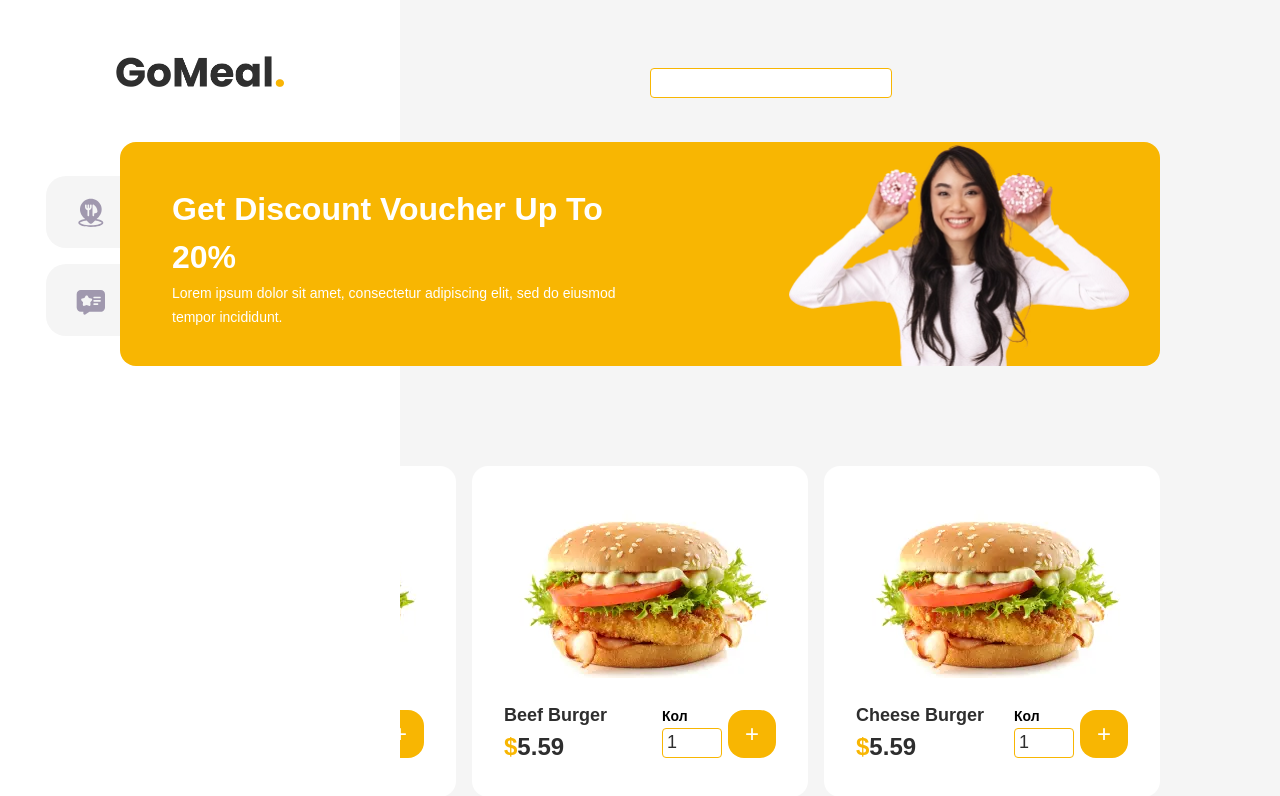
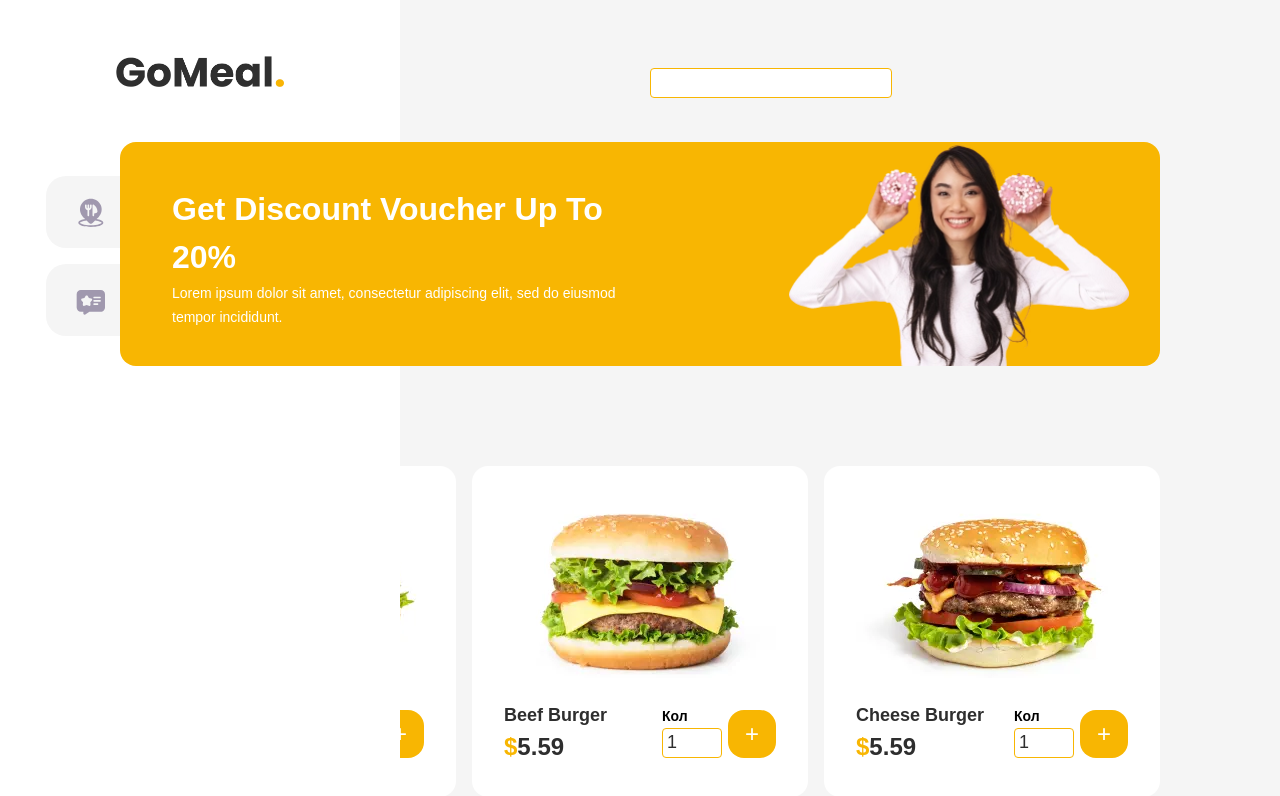
Before and after one commit to Maksimssw/meal, a React (Create React App) app: page / in a window 1280 px wide. Shown: the top 796 px of the page. Built offline with nearby package versions, Linux system fonts and the light colour scheme.

Commit message:
feat(layout): dynamic images

```diff
--- a/src/components/Cart/CartItem/index.js
+++ b/src/components/Cart/CartItem/index.js
@@ -1,14 +1,17 @@
+import Button from "../../UI/Button";
+
 import styles from "./index.module.css";
-import pizza from "../../../static/image/pizza.webp";
-import Button from "../../UI/Button";
 
 const CartItem = (props) => {
   const amountTotal = (props.price * props.amount).toFixed(2)
 
+  const image = require(`../../../static/image/${props.category}/${props.image}`)
+
   return (
     <li className={`${styles.cart} grid-row`}>
       <img
-        src={pizza}
+        className={styles['cart__image']}
+        src={image}
         alt=""
       />
 
--- a/src/components/Cart/CartItem/index.module.css
+++ b/src/components/Cart/CartItem/index.module.css
@@ -1,3 +1,9 @@
+.cart__image {
+  width: 80px;
+  height: 80px;
+  object-fit: contain;
+}
+
 .cart__content {
   display: grid;
   grid-row-gap: 4px;
--- a/src/components/Cart/OrderMenu/index.js
+++ b/src/components/Cart/OrderMenu/index.js
@@ -25,6 +25,8 @@ const OrderMenu = () => {
         name={item.name}
         amount={item.amount}
         price={item.price}
+        image={item.image}
+        category={item.category}
         onAddToItem={addToItemHandler.bind(null, item)}
         onRemoveToItem={removeToItemHandler.bind(null, item.id)}
       />
--- a/src/components/Meals/MealItem/index.js
+++ b/src/components/Meals/MealItem/index.js
@@ -1,20 +1,23 @@
 import {useContext} from "react";
 
+import CartContext from "../../../store/Cart/cart-context";
 import MealItemForm from "./MealItemForm";
 import Card from "../../UI/Card";
 
-import burger from "../../../static/image/burgers/burger.webp";
 import styles from "./index.module.css";
-import CartContext from "../../../store/Cart/cart-context";
 
 const MealItem = (props) => {
   const context = useContext(CartContext)
+
+  const image = require(`../../../static/image/${props.category}/${props.image}`)
 
   const addToItemHandler = (amount) => {
     context.addItem({
       name: props.name,
       price: props.price,
       id: props.id,
+      category: props.category,
+      image: props.image,
       amount: amount
     })
   }
@@ -22,7 +25,7 @@ const MealItem = (props) => {
   return (
     <Card class={styles.meal}>
       <img
-        src={burger}
+        src={image}
         alt=""
       />
 
--- a/src/components/Meals/MealsList/index.js
+++ b/src/components/Meals/MealsList/index.js
@@ -4,22 +4,25 @@ import styles from './index.module.css'
 
 const MEALS = [
   {
-    сategory: 'burger',
+    category: 'burgers',
     name: 'Fish Burger',
     price: '5.59',
-    id: Math.random().toString()
+    id: Math.random().toString(),
+    image: 'burger.webp'
   },
   {
-    сategory: 'burger',
+    category: 'burgers',
     name: 'Beef Burger',
     price: '5.59',
-    id: Math.random().toString()
+    id: Math.random().toString(),
+    image: 'burger2.webp'
   },
   {
-    сategory: 'burger',
+    category: 'burgers',
     name: 'Cheese Burger',
     price: '5.59',
-    id: Math.random().toString()
+    id: Math.random().toString(),
+    image: 'burger3.webp'
   }
 ]
 
@@ -31,6 +34,8 @@ const MealsList = () => {
         id={meal.id}
         name={meal.name}
         price={meal.price}
+        category={meal.category}
+        image={meal.image}
       />
     )
   })
```
Also changed, not shown: src/static/image/burgers/burger2.webp (added), src/static/image/burgers/burger3.webp (added).
